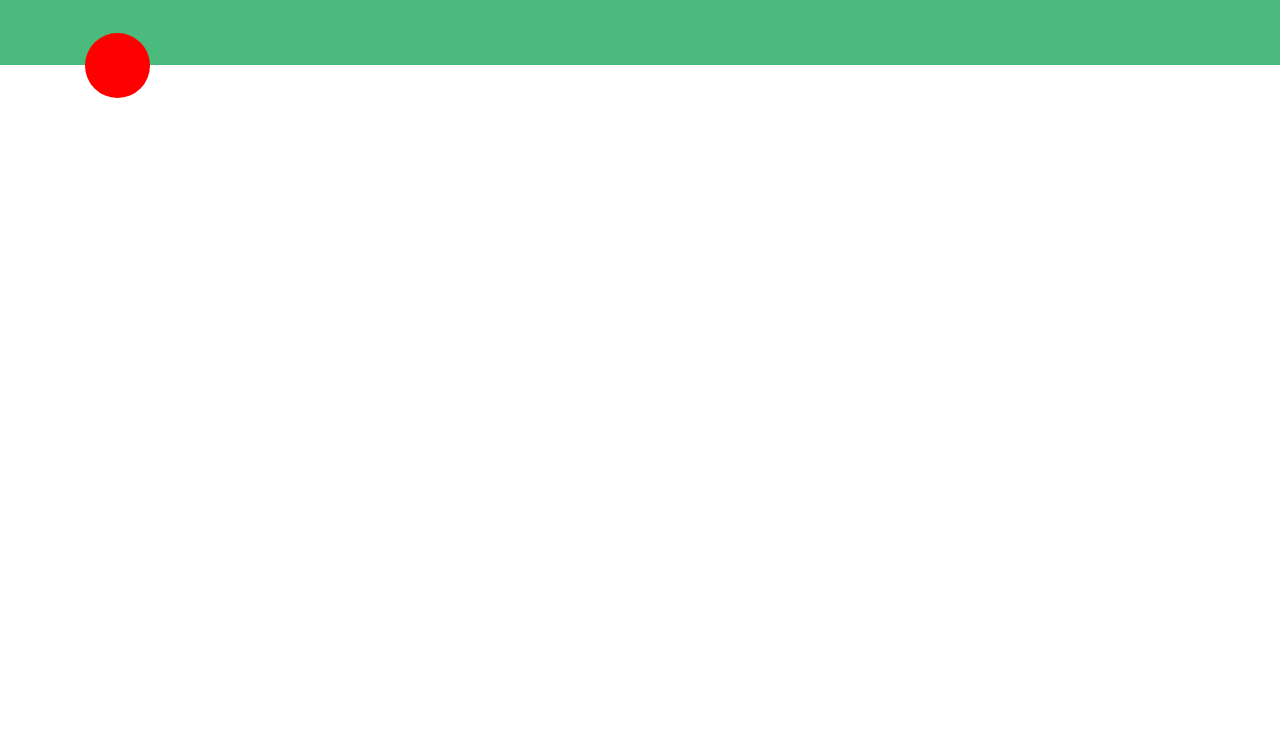
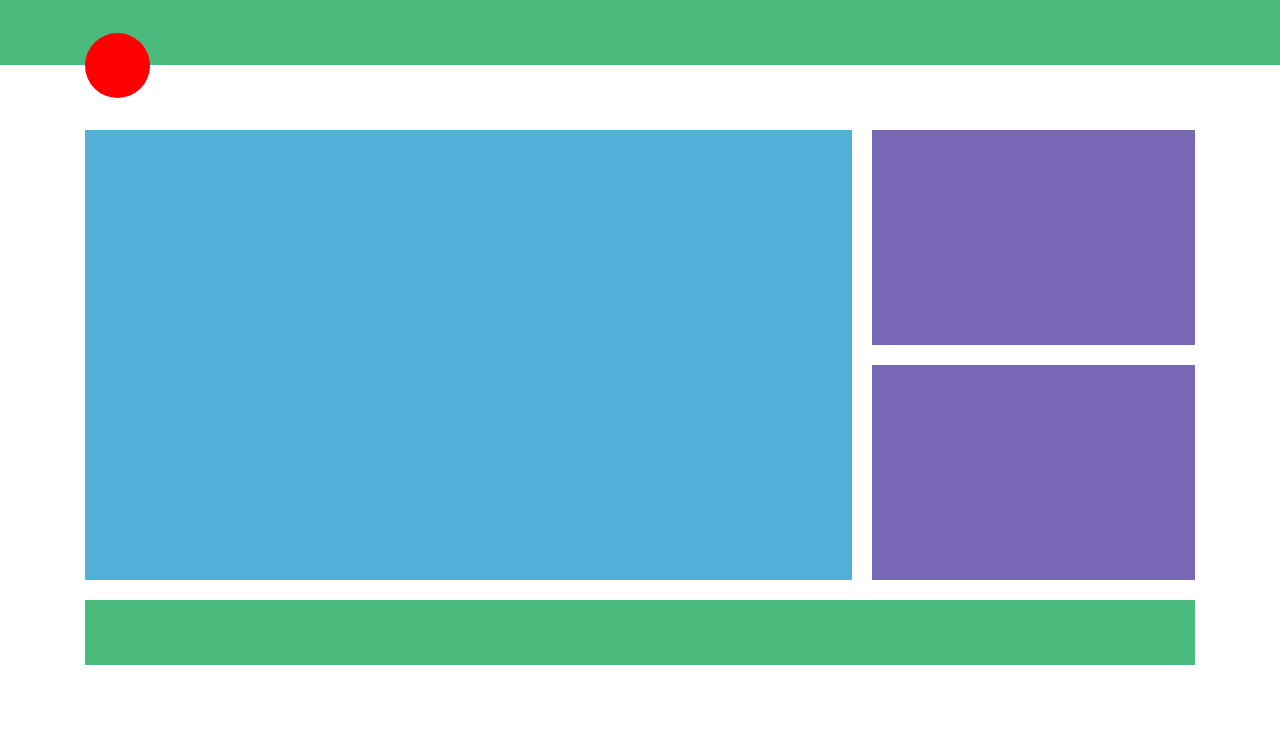
Before and after one commit to MarufAlAslam/lskit, a plain HTML site: page index.html in a window 1280 px wide. Drawn offline with Linux system fonts and the light colour scheme.

Commit message:
desktop view done

```diff
--- a/css/style.css
+++ b/css/style.css
@@ -29,3 +29,41 @@ body {
     top: 32.5px;
     z-index: 10;
 }
+
+/* main */
+.py-65 {
+    padding: 65px 0;
+}
+
+.flexbox {
+    display: flex;
+}
+
+.flex-between {
+    justify-content: space-between;
+}
+
+.w-70 {
+    width: 70%;
+    padding-right: 10px;
+}
+
+.w-30 {
+    width: 30%;
+    padding-left: 10px;
+}
+
+.w-70 .inner {
+    height: 450px;
+    width: 100%;
+    margin-right: 10px;
+    background-color: #52AFD7;
+}
+
+.w-30 .inner {
+    height: 215px;
+    width: 100%;
+    margin-right: 10px;
+    background-color: #7767B4;
+    margin-bottom: 20px;
+}
--- a/index.html
+++ b/index.html
@@ -21,6 +21,23 @@
     </section>
     <!-- top section -->
 
+    <!-- main section -->
+    <section class="main py-65">
+        <div class="container">
+            <div class="flexbox flex-between flex-column-mobile">
+                <div class="w-70">
+                    <div class="inner"></div>
+                </div>
+                <div class="w-30">
+                    <div class="inner"></div>
+                    <div class="inner"></div>
+                </div>
+            </div>
+            <div class="footer"></div>
+        </div>
+    </section>
+    <!-- main section -->
+
     <!-- app js -->
     <script src="js/app.js"></script>
 </body>
```
